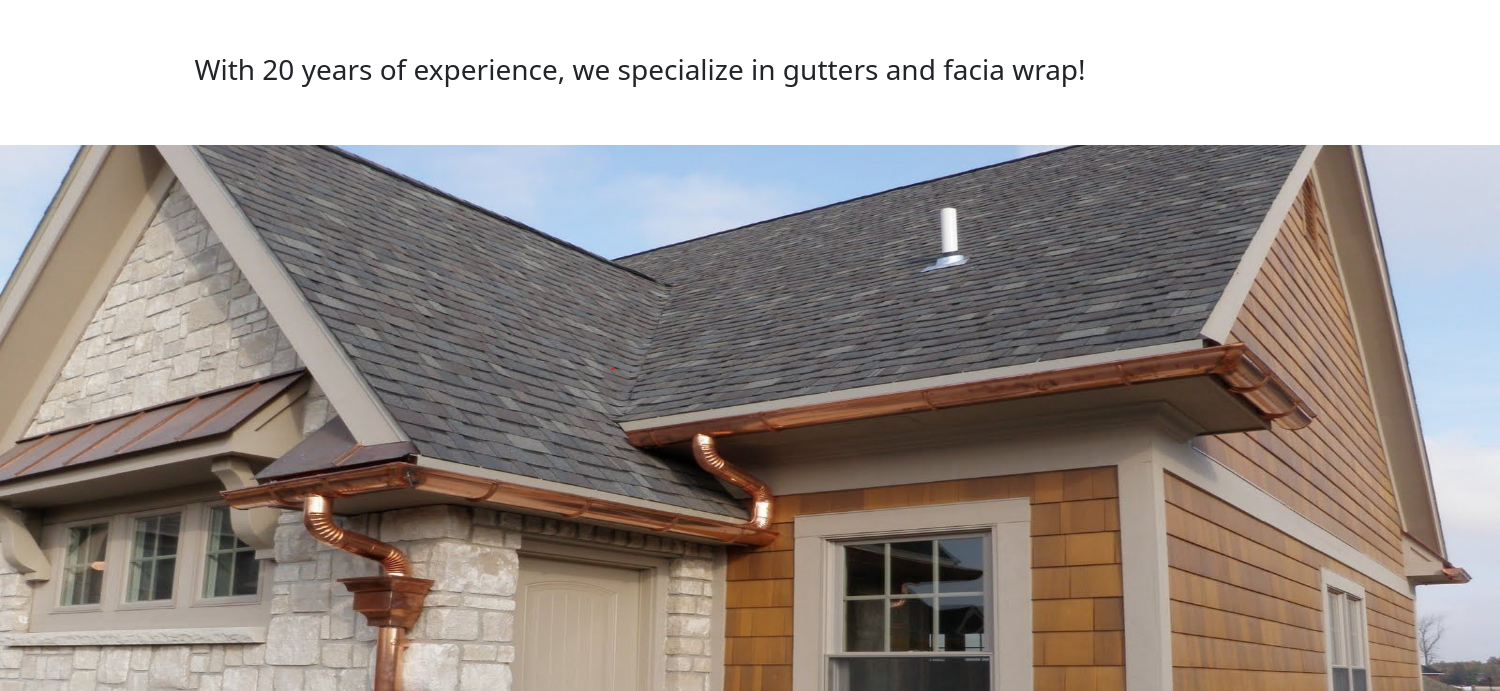
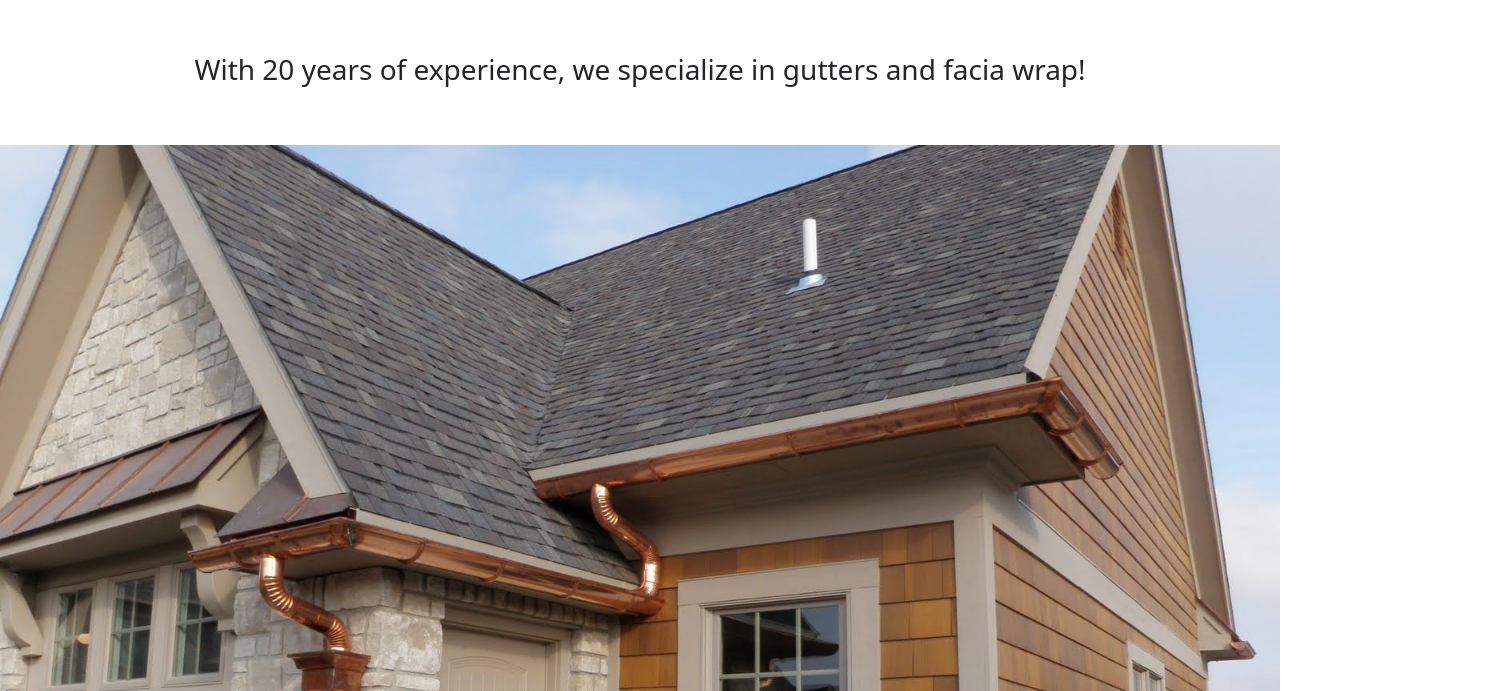
Before and after one commit to rm2023/vasquezgutters, a website: page index.html in a window 1280 px wide. Shown: the part 109-800 px from the top of the page, 1500 px wide, since content can reach past the window. Drawn offline with nearby package versions, Linux system fonts and the light colour scheme.

Commit message:
updated css2

```diff
--- a/css/index.css
+++ b/css/index.css
@@ -22,5 +22,7 @@ h3 {
   justify-content: center;
   align-items: center;
   margin: auto;
+  max-width: 100%;
+  height: auto;
   /*centers large picture*/
 }
--- a/index.html
+++ b/index.html
@@ -47,7 +47,7 @@
     <h3>
         With 20 years of experience, we specialize in gutters and facia wrap!
     </h3>
-    <img class="gutters" src="./assets/house.jpg" width="1500" height="600">
+    <img class="gutters" src="./assets/house.jpg">
 </body>
 <div class name='mtext'>
     <h3>
```
